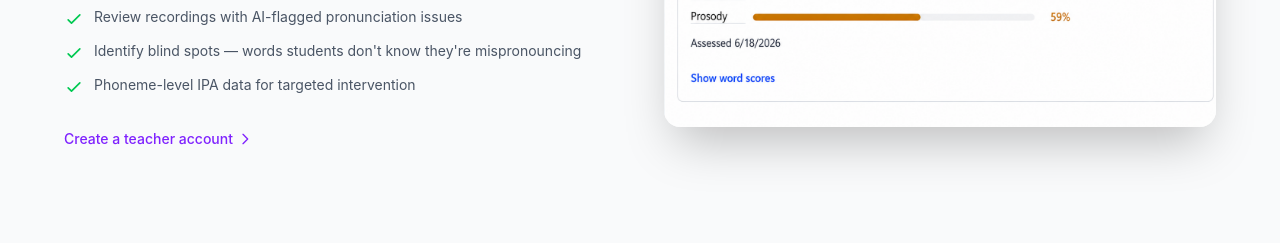
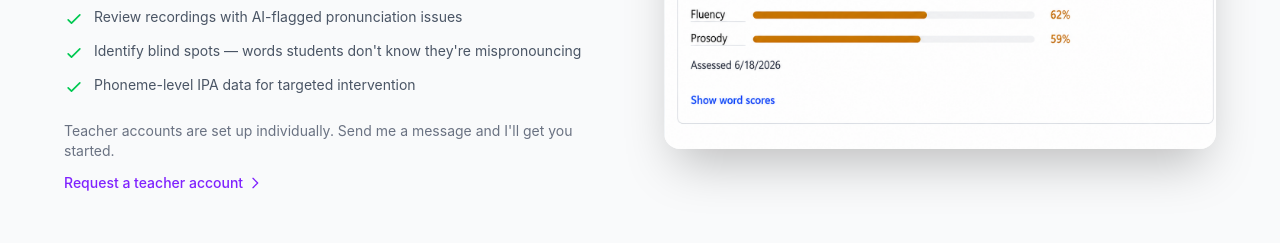
Before and after one commit to Jkerr-Prolingual/cadence, a React (Vite) app: page /landing in a window 1280 px wide. Shown: the part 2680-2923 px from the top of the page. Built offline with nearby package versions, Linux system fonts and the light colour scheme; no server answers.

Commit message:
forms to my email

```diff
--- a/index.html
+++ b/index.html
@@ -23,6 +23,12 @@
     <meta name="twitter:image" content="/og-image.png" />
   </head>
   <body>
+    <!-- Netlify Forms: hidden static copy so the build bot registers the form -->
+    <form name="contact" netlify netlify-honeypot="bot-field" hidden>
+      <input name="name" />
+      <input name="email" />
+      <textarea name="message"></textarea>
+    </form>
     <div id="root"></div>
     <script type="module" src="/src/main.jsx"></script>
   </body>
--- a/src/components/landing/ContactForm.jsx
+++ b/src/components/landing/ContactForm.jsx
@@ -10,9 +10,28 @@ export default function ContactForm() {
   async function handleSubmit(e) {
     e.preventDefault();
     setStatus('loading');
+
+    const formData = {
+      name: name.trim(),
+      email: email.trim().toLowerCase(),
+      message: message.trim(),
+    };
+
+    // Submit to Netlify Forms for email notification
+    try {
+      await fetch('/', {
+        method: 'POST',
+        headers: { 'Content-Type': 'application/x-www-form-urlencoded' },
+        body: new URLSearchParams({ 'form-name': 'contact', ...formData }).toString(),
+      });
+    } catch (_) {
+      // Netlify submission is best-effort; Supabase is the primary store
+    }
+
+    // Submit to Supabase for admin panel visibility
     const { error } = await supabase
       .from('contact_messages')
-      .insert({ name: name.trim(), email: email.trim().toLowerCase(), message: message.trim() });
+      .insert(formData);
     if (error) {
       setStatus('error');
     } else {
@@ -32,10 +51,18 @@ export default function ContactForm() {
   }
 
   return (
-    <form onSubmit={handleSubmit} className="mt-6 space-y-3 text-left">
+    <form
+      name="contact"
+      method="POST"
+      data-netlify="true"
+      onSubmit={handleSubmit}
+      className="mt-6 space-y-3 text-left"
+    >
+      <input type="hidden" name="form-name" value="contact" />
       <div className="grid sm:grid-cols-2 gap-3">
         <input
           type="text"
+          name="name"
           value={name}
           onChange={(e) => setName(e.target.value)}
           placeholder="Your name"
@@ -44,6 +71,7 @@ export default function ContactForm() {
         />
         <input
           type="email"
+          name="email"
           value={email}
           onChange={(e) => setEmail(e.target.value)}
           placeholder="Your email"
@@ -52,6 +80,7 @@ export default function ContactForm() {
         />
       </div>
       <textarea
+        name="message"
         value={message}
         onChange={(e) => setMessage(e.target.value)}
         placeholder="Your message..."
--- a/src/components/landing/LandingPage.jsx
+++ b/src/components/landing/LandingPage.jsx
@@ -464,15 +464,19 @@ export default function LandingPage() {
               ))}
             </ul>
 
-            <Link
-              to="/login?mode=signup"
-              className="mt-8 inline-flex items-center text-sm font-medium text-violet-600 hover:text-violet-700"
+            <p className="mt-6 text-sm text-gray-500">
+              Teacher accounts are set up individually. Send me a message and I'll
+              get you started.
+            </p>
+            <a
+              href="#contact"
+              className="mt-3 inline-flex items-center text-sm font-medium text-violet-600 hover:text-violet-700"
             >
-              Create a teacher account
+              Request a teacher account
               <svg className="ml-1 w-4 h-4" fill="none" stroke="currentColor" viewBox="0 0 24 24">
                 <path strokeLinecap="round" strokeLinejoin="round" strokeWidth={2} d="M9 5l7 7-7 7" />
               </svg>
-            </Link>
+            </a>
           </div>
 
           {/* Teacher dashboard screenshot */}
```
